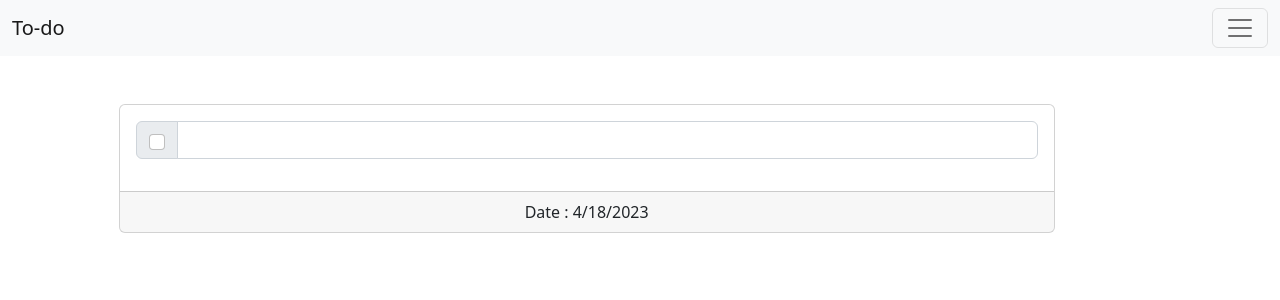
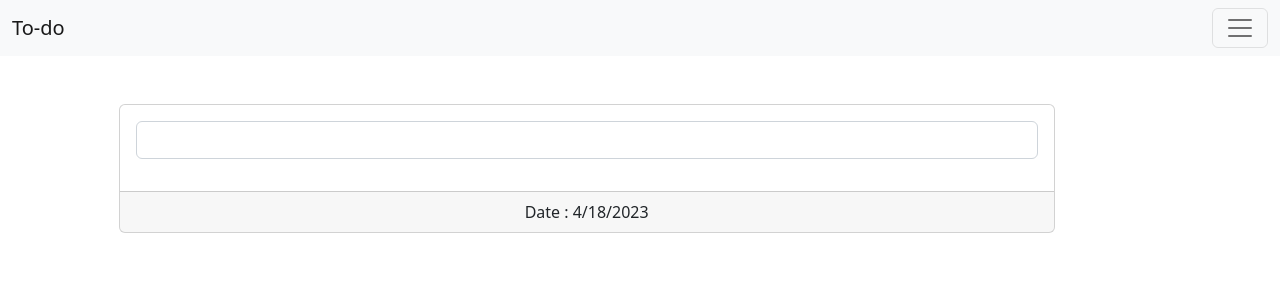
Before and after one commit to Shashi116/to-do-app, a React (Create React App) app: page / in a window 1280 px wide. Shown: the top 300 px of the page. Built offline with nearby package versions, Linux system fonts and the light colour scheme.

Commit message:
19-04 changes

```diff
--- a/src/Components/AddNewTask/index.js
+++ b/src/Components/AddNewTask/index.js
@@ -5,6 +5,7 @@ import { Form, InputGroup } from 'react-bootstrap';
 
 export function AddNewTask() {
   var [date,setDate] = useState(new Date());
+  const [task , setTask] = useState();
 
     useEffect(() => {
         var timer = setInterval(()=>setDate(new Date()), 1000 )
@@ -17,8 +18,8 @@ export function AddNewTask() {
   return (
     <Card>
     <Card.Body> <InputGroup className="mb-3">
-        <InputGroup.Checkbox aria-label="Checkbox for following text input" />
-        <Form.Control aria-label="Text input with checkbox" />
+
+        <Form.Control aria-label="" />
       </InputGroup>
     </Card.Body>
     <Card.Footer> Date : {date.toLocaleDateString()}</Card.Footer>
```
